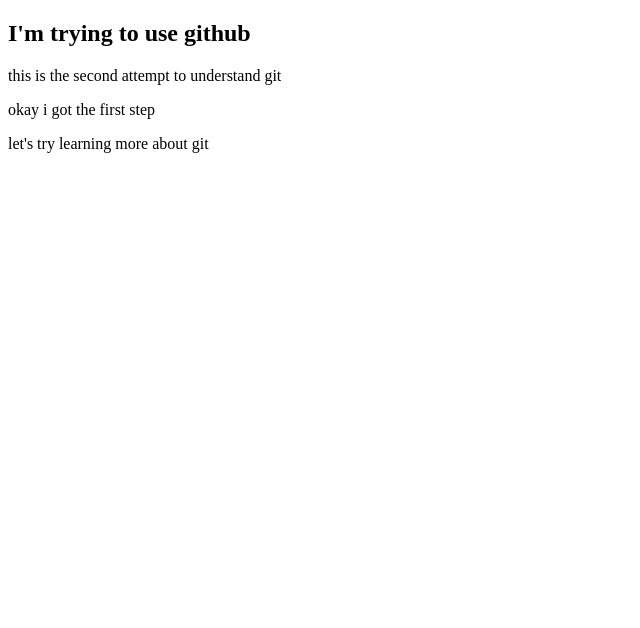
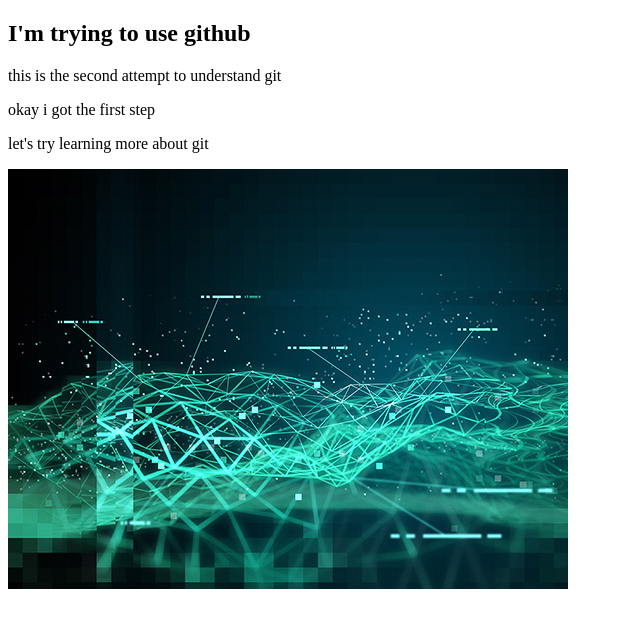
Before and after one commit to yousufwj/my-second-website, a plain HTML site: page index.html in a window 1280 px wide. Shown: the whole page, without its empty margins (0-640 px from the left). Drawn offline with Linux system fonts and the light colour scheme.

Commit message:
added image

```diff
--- a/index.html
+++ b/index.html
@@ -10,5 +10,6 @@
     <p>this is the second attempt to understand git</p>
     <p>okay i got the first step </p>
     <p>let's try learning more about git</p>
+    <img src="whatsit.jpg" alt="">
 </body>
 </html>
```
Also changed, not shown: whatsit.jpg (added).
